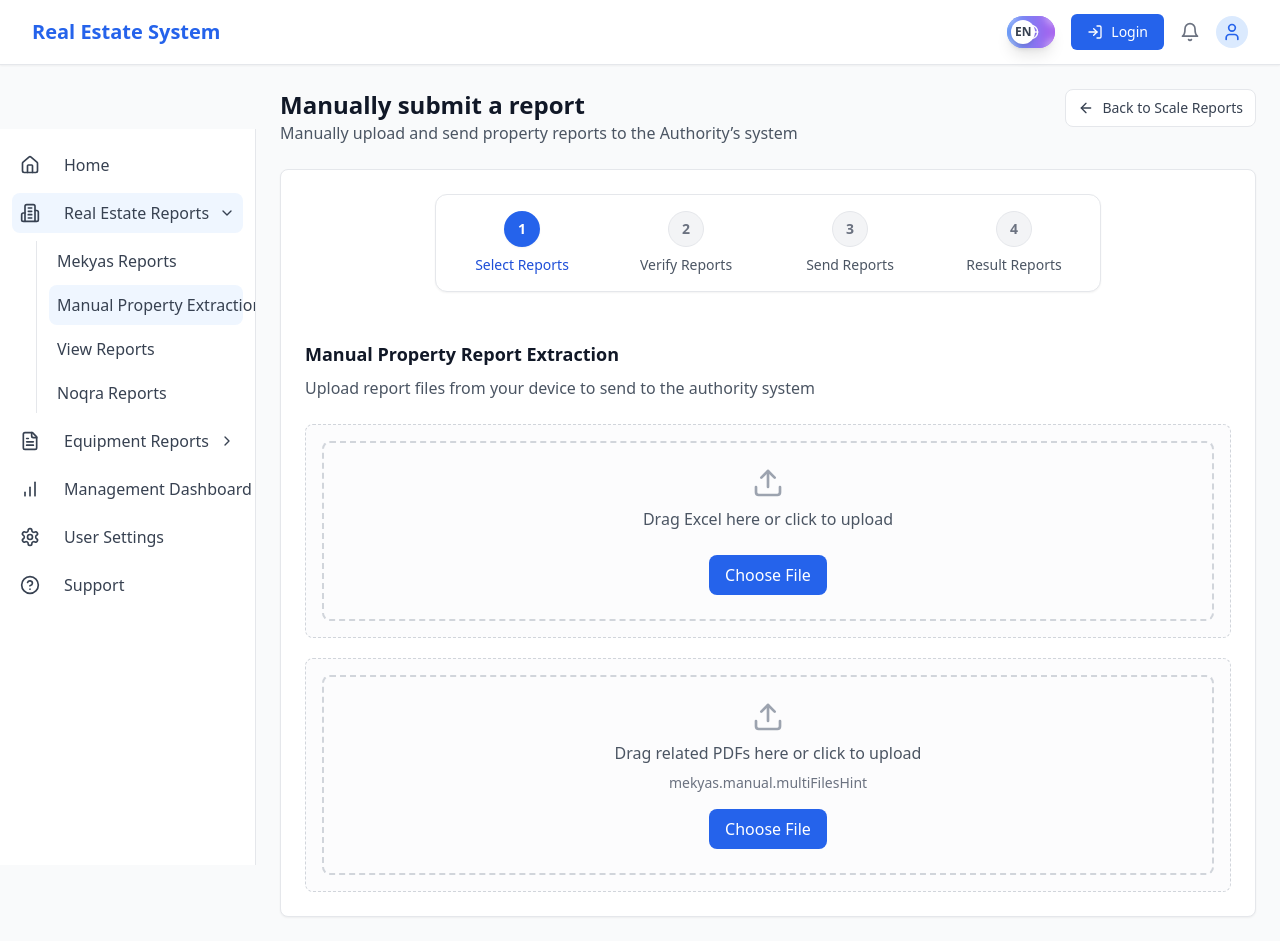
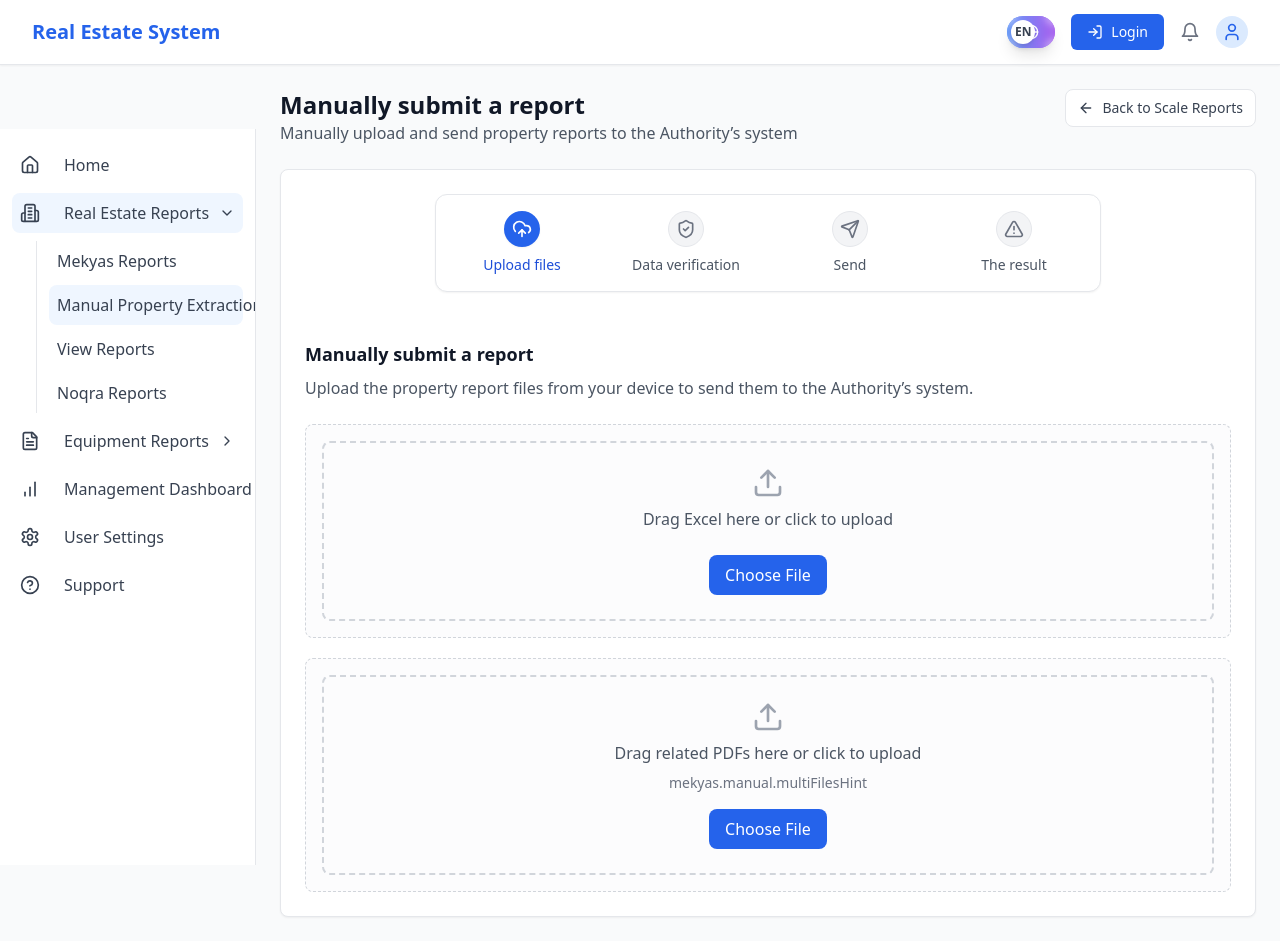
Before and after one commit to Future-II/front-ui, a React app: page /reports/manual in a window 1280 px wide. Built offline with nearby package versions, Linux system fonts and the light colour scheme; the HTML template or start-up script is replaced by a standard one.

Commit message:
stepper2

```diff
--- /dev/null
+++ b/src/features/Reports/components/Stepper manual.tsx
@@ -0,0 +1,66 @@
+import React from "react";
+import { t } from "i18next";
+import type { WorkflowStep } from "../components/types";
+import { UploadCloud, ShieldCheck, Send, AlertTriangle } from "lucide-react";
+
+const Stepper: React.FC<{ current: WorkflowStep }> = ({ current }) => {
+  const steps: Array<{ key: WorkflowStep; label: string; icon: React.ReactNode }> = [
+    { key: "select", label: t("mekyas.stepper2.upload"), icon: <UploadCloud className="h-5 w-5" /> },
+    { key: "verify", label: t("mekyas.stepper2.data"), icon: <ShieldCheck className="h-5 w-5" /> },
+    { key: "send", label: t("mekyas.stepper2.send"), icon: <Send className="h-5 w-5" /> },
+    { key: "result", label: t("mekyas.stepper2.result"), icon: <AlertTriangle className="h-5 w-5" /> },
+  ];
+
+  const idx = steps.findIndex((s) => s.key === current);
+
+  return (
+    <div className="mb-6">
+      <div className="rounded-xl border border-gray-200 bg-white shadow-sm p-4">
+        <div className="flex items-center">
+          {steps.map((s, i) => {
+            const isActive = i === idx;
+            const isDone = i < idx;
+
+            return (
+              <React.Fragment key={s.key}>
+                <div className="flex flex-col items-center min-w-[140px]">
+                  <div
+                    className={[
+                      "flex items-center justify-center h-9 w-9 rounded-full",
+                      isActive
+                        ? "bg-blue-600 text-white shadow-sm"
+                        : isDone
+                        ? "bg-blue-50 text-blue-700 border border-blue-200"
+                        : "bg-gray-100 text-gray-500 border border-gray-200",
+                    ].join(" ")}
+                  >
+                    {s.icon}
+                  </div>
+                  <div
+                    className={[
+                      "mt-2 text-sm text-center",
+                      isActive ? "text-blue-700 font-medium" : "text-gray-600",
+                    ].join(" ")}
+                  >
+                    {s.label}
+                  </div>
+                </div>
+
+                {i < steps.length - 1 && (
+                  <div
+                    className={[
+                      "flex-1 h-[2px] mx-3",
+                      i < idx ? "bg-blue-200" : "bg-gray-200",
+                    ].join(" ")}
+                  />
+                )}
+              </React.Fragment>
+            );
+          })}
+        </div>
+      </div>
+    </div>
+  );
+};
+
+export default Stepper;
--- a/src/features/Reports/sections/ManualPropertyExtraction.tsx
+++ b/src/features/Reports/sections/ManualPropertyExtraction.tsx
@@ -1,9 +1,9 @@
 import React, { useState } from "react";
 import { useTranslation } from "react-i18next";
-import { Link,} from "react-router-dom";
+import { Link} from "react-router-dom";
 import { ArrowLeft } from "lucide-react";
 import UploadBlock from "../components/UploadBlock";
-import Stepper from "../components/Stepper";
+import Stepper2 from "../components/Stepper manual";
 import type { WorkflowStep } from "../components/types";
 
 const ManualPropertyExtraction: React.FC = () => {
@@ -16,11 +16,10 @@ const ManualPropertyExtraction: React.FC = () => {
       <div className="mb-6 flex items-start justify-between gap-3">
         <div>
           <h1 className="text-2xl font-bold text-gray-900">
-            {"Manually submit a report"}
+            {t("mekyas.manual.title") || "Manually submit a report"}
           </h1>
           <p className="text-gray-600">
-            {
-              "Manually upload and send property reports to the Authority’s system"}
+            {t("mekyas.manual.subtitle2") || "Manually upload and send property reports to the Authority’s system"}
           </p>
         </div>
 
@@ -40,7 +39,7 @@ const ManualPropertyExtraction: React.FC = () => {
       <div className="rounded-lg border border-gray-200 bg-white shadow-sm">
         <div className="p-6">
           <div className="mb-6 flex justify-center">
-        <Stepper current={currentStep} />
+        <Stepper2 current={currentStep} />
       </div>
           <h3 className="mb-2 text-lg font-semibold text-gray-900">
             {t("mekyas.manual.title") || "Manually submit a report"}
--- a/src/locales/ar.json
+++ b/src/locales/ar.json
@@ -767,6 +767,12 @@
       "send": "إرسال التقارير",
       "result": "النتيجة"
     },
+    "stepper2": {
+    "upload": "تحميل الملفات",
+    "data": "التحقق من البيانات",
+    "send": "إرسال",
+    "result": "النتيجة"
+    },
     "selectStep": {
       "title": "سحب التقارير التلقائي",
       "refresh": "تحديث ومقياس",
--- a/src/locales/en.json
+++ b/src/locales/en.json
@@ -759,8 +759,9 @@
       "selectButton": "Select a report to follow up on."
     },
     "manual": {
-      "title": "Manual Property Report Extraction",
-      "subtitle": "Upload report files from your device to send to the authority system",
+      "title": "Manually submit a report",
+      "subtitle": "Upload the property report files from your device to send them to the Authority’s system.",
+      "subtitle2": "Manually upload and send property reports to the Authority’s system",
       "uploadExcel": "Drag Excel here or click to upload",
       "uploadPdf": "Drag related PDFs here or click to upload",
       "start": "Start extraction & sending",
@@ -771,6 +772,12 @@
       "verify": "Verify Reports",
       "send": "Send Reports",
       "result": "Result Reports"
+    },
+    "stepper2": {
+      "upload": "Upload files",
+      "data": "Data verification",
+      "send": "Send",
+      "result": "The result"
     },
     "selectStep": {
       "title": "Pull Property Reports",
```
